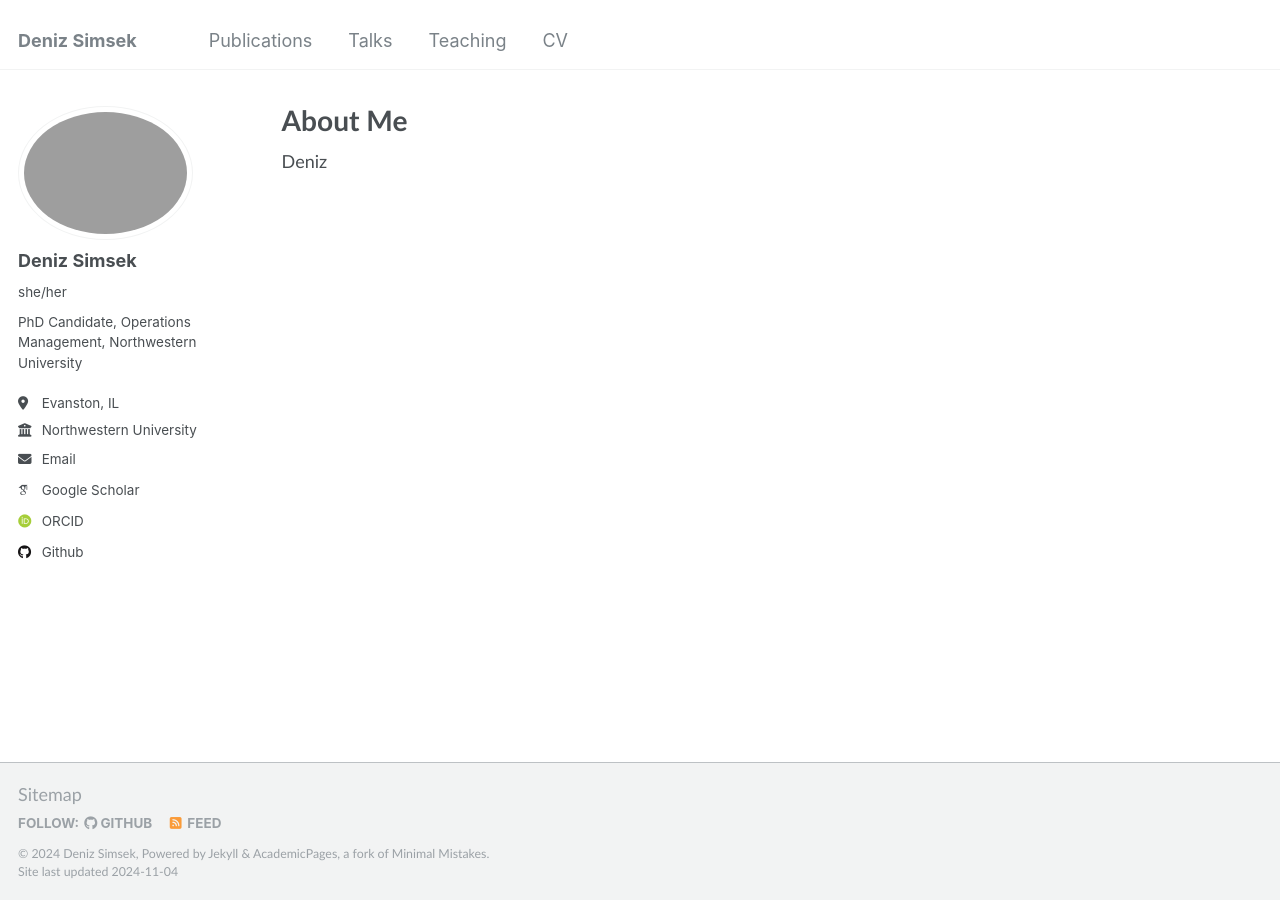
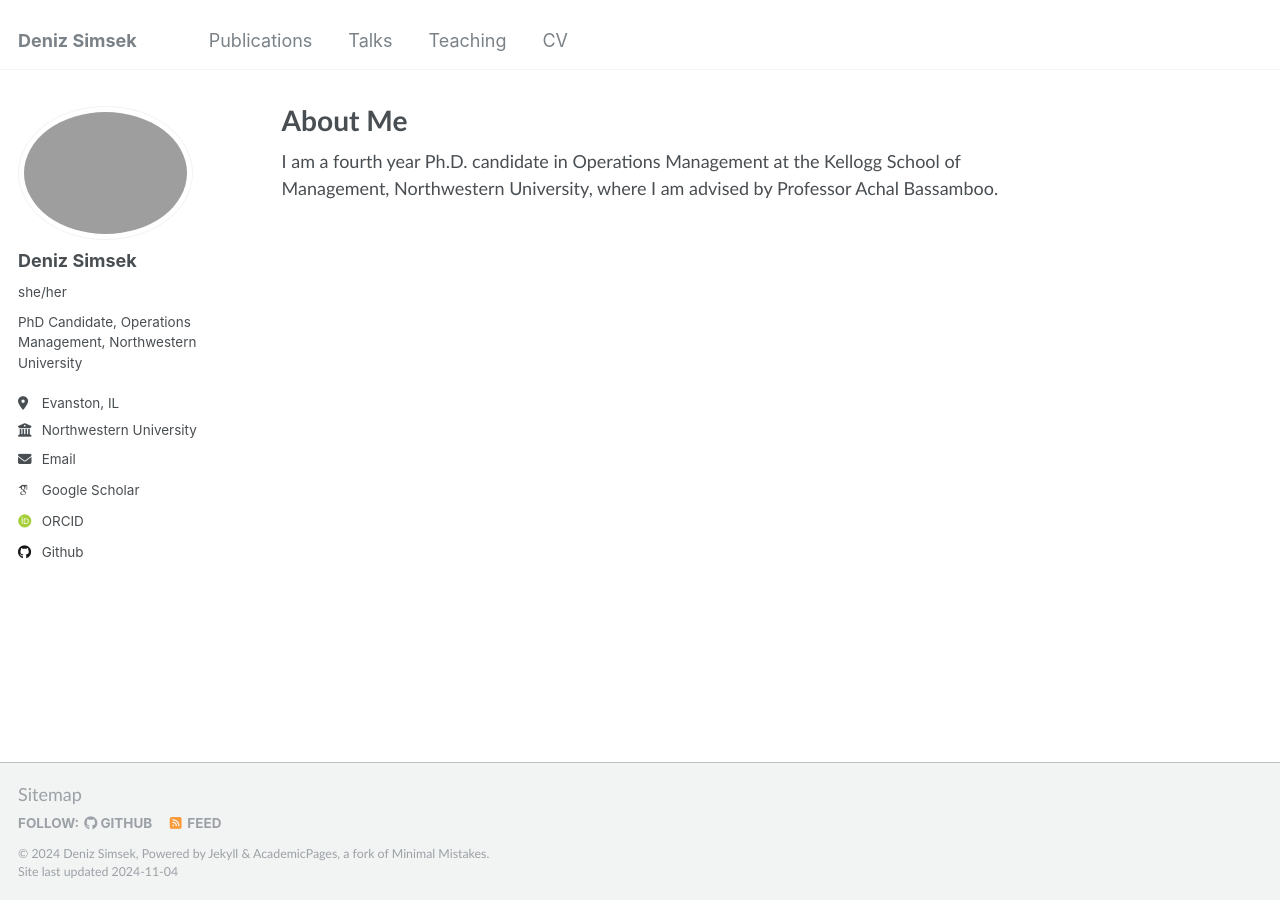
Before and after one commit to deniz-simsek/deniz-simsek, a Jekyll site: the page built from _pages/about.md, in a window 1280 px wide. Built offline with Jekyll 4.4.1, drawn with Linux system fonts in a browser that asks for light colours; some web fonts are replaced.

Commit message:
Update about.md

```diff
--- a/_pages/about.md
+++ b/_pages/about.md
@@ -7,4 +7,4 @@ redirect_from:
   - /about.html
 ---
 
-Deniz
+I am a fourth year Ph.D. candidate in Operations Management at the Kellogg School of Management, Northwestern University, where I am advised by Professor Achal Bassamboo.
```
